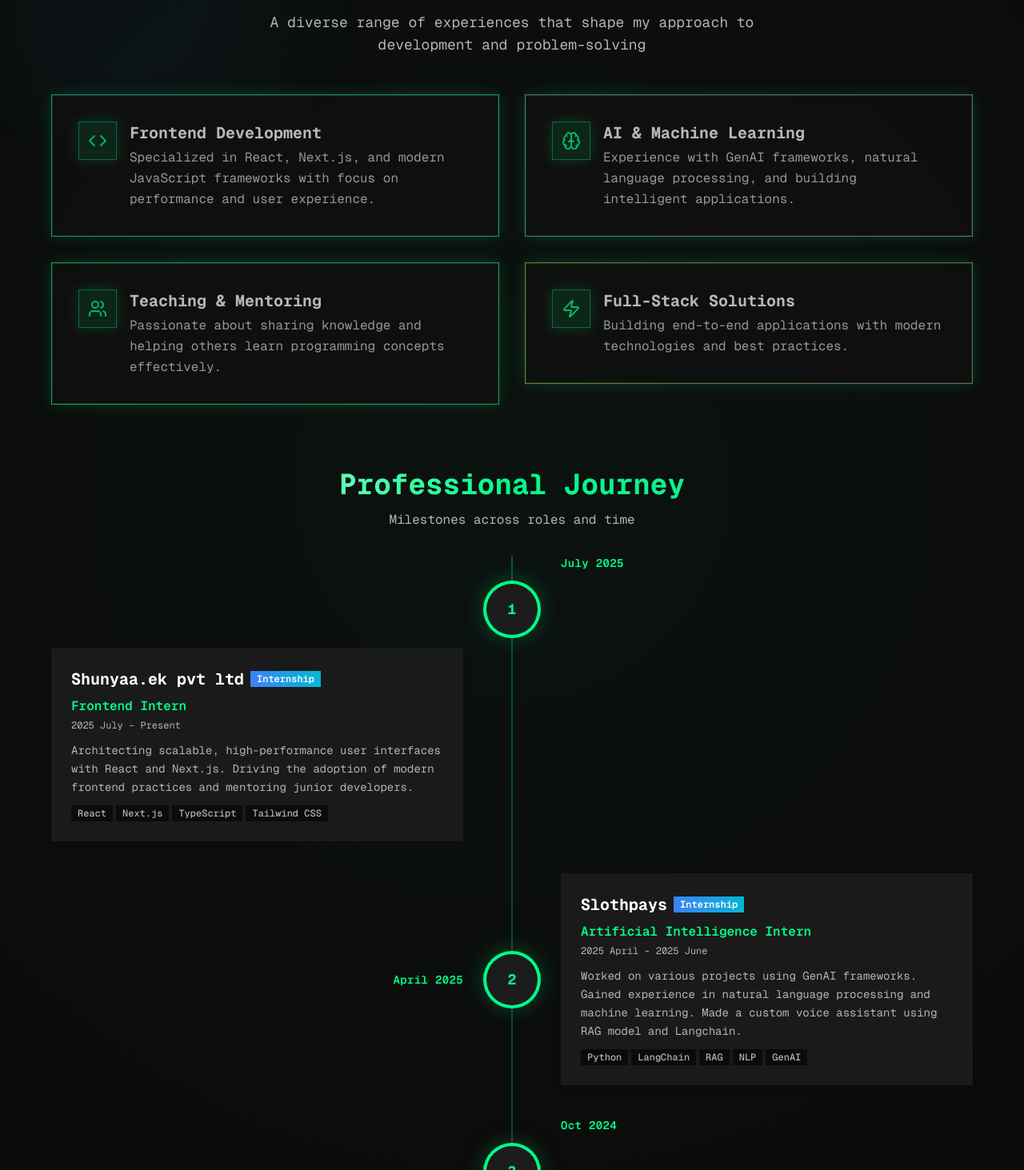
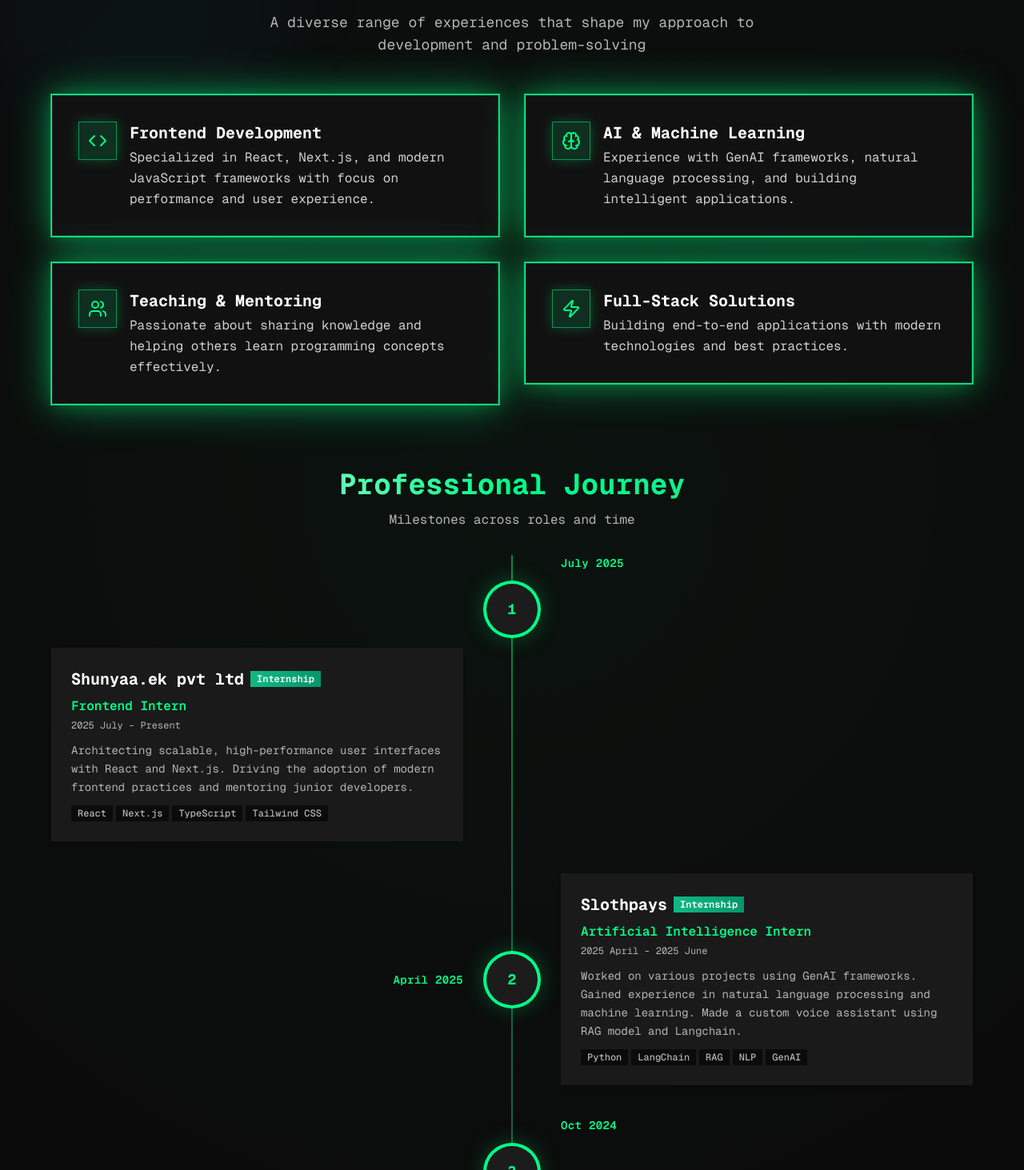
Before and after one commit to dev-infinity101/my-portfolio, a React (Vite) app: page /about in a window 1280 px wide. Shown: the part 627-2090 px from the top of the page at 80% size. Built offline with nearby package versions, Linux system fonts and the light colour scheme; no server answers.

Commit message:
changes in lightmode UI

```diff
--- a/src/index.css
+++ b/src/index.css
@@ -25,10 +25,7 @@
   }
 }
 
-@keyframes neon-pulse-blue {
-  0%, 100% { box-shadow: 0 0 5px theme('colors.blue.400'); }
-  50% { box-shadow: 0 0 20px theme('colors.blue.400'), 0 0 30px theme('colors.blue.400'); }
-}
+
 
 @keyframes neon-pulse-dark {
   0%, 100% { box-shadow: 0 0 5px rgba(0, 255, 136, 0.3); }
--- a/src/pages/AboutMe.jsx
+++ b/src/pages/AboutMe.jsx
@@ -161,7 +161,7 @@ function AboutMe() {
             {/* Right side: Introduction */}
             <motion.div className="lg:w-3/5" variants={itemVariants}>
               <motion.h1
-                className="text-5xl sm:text-6xl lg:text-7xl font-bold mb-6 bg-gradient-to-r from-gray-900 via-blue-600 to-purple-600 dark:from-white dark:via-dark-accent dark:to-emerald-400 bg-clip-text text-transparent leading-tight"
+                className="text-5xl sm:text-6xl lg:text-7xl font-bold mb-6 bg-gradient-to-r from-emerald-600 via-green-600 to-purple-900 dark:from-white dark:via-dark-accent dark:to-emerald-400 bg-clip-text text-transparent leading-tight"
                 variants={slideInVariants}
               >
                 About Me
@@ -258,17 +258,17 @@ function ExperiencesSection({ experiences }) {
             whileHover={{ y: -4, scale: 1.01 }}
             transition={{ duration: 0.25 }}
           >
-            <div className={`rounded-none p-[1px] bg-gradient-to-r ${experience.color} opacity-70 group-hover:opacity-100 transition-opacity duration-300 shadow-[0_0_20px_rgba(0,255,136,0.15)]`}>
-              <div className="relative bg-[#111111] text-white p-8 rounded-none border border-[#2A2A2A] ring-1 ring-[#00FF88]/50 hover:ring-[#00FF88]/80 shadow-[0_0_18px_rgba(0,255,136,0.12)] group-hover:shadow-[0_0_50px_rgba(0,255,136,0.35)] transition-all duration-300 h-full glow-outline">
+            <div className={`rounded-none p-[1px] bg-gradient-to-r from-emerald-400 to-emerald-500 ${experience.color.split(' ').map(c => 'dark:' + c).join(' ')} opacity-100 transition-opacity duration-300 shadow-[0_0_24px_rgba(16,185,129,0.25)] dark:shadow-[0_0_50px_rgba(0,255,136,0.45)]`}>
+              <div className="relative bg-white dark:bg-[#111111] text-slate-900 dark:text-white p-8 rounded-none border border-emerald-100 dark:border-[#2A2A2A] ring-2 ring-emerald-500 hover:ring-emerald-600 dark:ring-[#00FF88]/70 dark:hover:ring-[#00FF88] shadow-sm dark:shadow-[0_0_24px_rgba(0,255,136,0.25)] group-hover:shadow-md dark:group-hover:shadow-[0_0_60px_rgba(0,255,136,0.45)] transition-all duration-300 h-full glow-outline">
                 <div className="flex items-start gap-4">
-                  <div className="w-12 h-12 flex items-center justify-center bg-[#00FF8820] text-[#00FF88] border border-[#00FF88]/50 shadow-[0_0_16px_rgba(0,255,136,0.25)]">
+                  <div className="w-12 h-12 flex items-center justify-center bg-emerald-50 text-emerald-600 border border-emerald-300 shadow-sm dark:bg-[#00FF8820] dark:text-[#00FF88] dark:border-[#00FF88]/50 dark:shadow-[0_0_16px_rgba(0,255,136,0.25)]">
                     {experience.icon}
                   </div>
                   <div className="flex-1">
-                    <h3 className="text-xl font-bold mb-1">
+                    <h3 className="text-xl font-bold mb-1 text-slate-900 dark:text-white">
                       {experience.title}
                     </h3>
-                    <p className="text-[#D1D1D1] leading-relaxed">
+                    <p className="text-gray-600 dark:text-[#D1D1D1] leading-relaxed">
                       {experience.description}
                     </p>
                   </div>
@@ -320,7 +320,7 @@ function TimelineSection({ timelineItems }) {
       </motion.div>
 
       <div className="relative">
-        <div className="absolute left-1/2 -translate-x-1/2 top-0 bottom-0 w-[2px] bg-gradient-to-b from-blue-500 via-purple-500 to-cyan-500 dark:from-dark-accent dark:via-emerald-500 dark:to-teal-500 opacity-30"></div>
+        <div className="absolute md:left-1/2 md:-translate-x-1/2 left-4 top-0 bottom-0 w-[2px] bg-gradient-to-b from-emerald-300 via-emerald-400 to-emerald-500 dark:from-dark-accent dark:via-emerald-500 dark:to-teal-500 opacity-50"></div>
         <div className="space-y-10">
           {timelineItems.map((item, index) => (
             <TimelineItem key={index} item={item} index={index} />
@@ -375,35 +375,33 @@ function TimelineItem({ item, index }) {
       variants={itemVariants}
       initial="hidden"
       animate={inView ? "visible" : "hidden"}
-      className="relative grid grid-cols-11 gap-4 items-center"
+      className="relative md:grid md:grid-cols-11 md:gap-4 items-start md:items-center"
     >
-      <div className={`${isLeft ? 'col-span-5 col-start-1 text-right' : 'col-span-5 col-start-7 text-left'}`}>
-        <div className="text-sm font-semibold text-blue-600 dark:text-dark-accent tracking-wide">
-          {parseStart(item.duration)}
-        </div>
+      <div className={`${isLeft ? 'md:col-span-5 md:col-start-1 md:text-right' : 'md:col-span-5 md:col-start-7 md:text-left'} text-left text-sm font-semibold text-emerald-700 dark:text-dark-accent tracking-wide mb-2 md:mb-0`}>
+        {parseStart(item.duration)}
       </div>
 
-      <div className="col-span-1 col-start-6 flex justify-center">
+      <div className="absolute md:static left-4 top-0 md:col-span-1 md:col-start-6 flex md:justify-center">
         <motion.div
-          className="relative w-16 h-16 rounded-full bg-[#1C1C1C] text-white flex items-center justify-center ring-4 ring-[#00FF88] shadow-[0_0_30px_rgba(0,255,136,0.35)]"
+          className="relative w-12 h-12 md:w-16 md:h-16 rounded-full bg-white dark:bg-[#1C1C1C] text-emerald-700 dark:text-white flex items-center justify-center ring-4 ring-emerald-500 dark:ring-[#00FF88] shadow-[0_0_18px_rgba(16,185,129,0.25)] dark:shadow-[0_0_30px_rgba(0,255,136,0.35)]"
           whileHover={{ scale: 1.05 }}
         >
-          <span className="text-lg font-bold text-[#00FF88]">{String(index + 1)}</span>
+          <span className="text-base md:text-lg font-bold text-emerald-700 dark:text-[#00FF88]">{String(index + 1)}</span>
         </motion.div>
       </div>
 
-      <div className={`${isLeft ? 'col-span-5 col-start-7' : 'col-span-5 col-start-1'}`}>
+      <div className={`${isLeft ? 'md:col-span-5 md:col-start-7' : 'md:col-span-5 md:col-start-1'} pl-14 md:pl-0`}>
         <motion.div
-          className="bg-white/80 dark:bg-dark-surface/90 backdrop-blur-md p-4 md:p-6 rounded-none shadow-md border border-gray-200/50 dark:border-dark-surface/50 glow-outline"
+          className="bg-white dark:bg-dark-surface/90 backdrop-blur-md p-4 md:p-6 rounded-none shadow-md border border-emerald-100 dark:border-dark-surface/50 glow-outline"
           whileHover={{ y: -2 }}
         >
           <div className="flex items-center gap-2 mb-2">
             <h3 className="text-lg md:text-xl font-bold text-primaryText dark:text-white">{item.company}</h3>
-            <span className={`px-2 py-0.5 text-xs font-semibold text-white rounded-none bg-gradient-to-r ${getTypeColor(item.type)} shadow-sm`}>{getTypeLabel(item.type)}</span>
+            <span className={`px-2 py-0.5 text-xs font-semibold text-white rounded-none bg-gradient-to-r from-emerald-500 to-emerald-600 ${getTypeColor(item.type).split(' ').map(c => 'dark:' + c).join(' ')} shadow-sm`}>{getTypeLabel(item.type)}</span>
           </div>
-          <div className="text-blue-600 dark:text-dark-accent font-semibold mb-1">{item.role}</div>
-          <div className="text-xs text-gray-500 dark:text-dark-text-secondary mb-3">{item.duration}</div>
-          <p className="text-gray-700 dark:text-dark-text-secondary text-sm leading-relaxed mb-3">{item.description}</p>
+          <div className="text-emerald-700 dark:text-dark-accent font-semibold mb-1">{item.role}</div>
+          <div className="text-xs text-gray-600 dark:text-dark-text-secondary mb-3">{item.duration}</div>
+          <p className="text-gray-800 dark:text-dark-text-secondary text-sm leading-relaxed mb-3">{item.description}</p>
           {item.technologies && (
             <div className="flex flex-wrap gap-1">
               {item.technologies.map((tech, techIndex) => (
```
